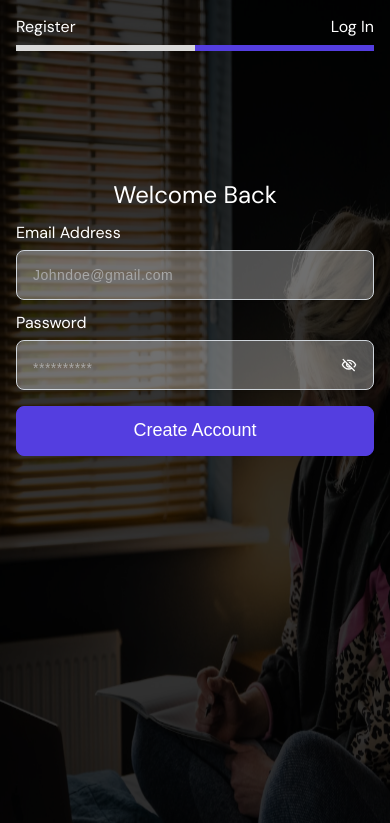
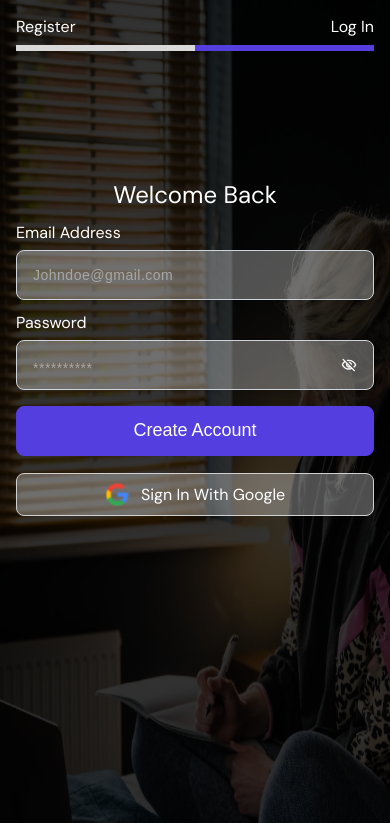
Before and after one commit to okhuaroboosayuki/chatter, a React (Create React App) app: page /signup/login in a window 390 px wide. Shown: the top 823 px of the page. Built offline with nearby package versions, Linux system fonts and the light colour scheme; no server answers.

Commit message:
displayed validation errors & error messages in a responsive way

```diff
--- a/src/components/Login.tsx
+++ b/src/components/Login.tsx
@@ -3,12 +3,14 @@ import "../styles/scss/sign-in.scss";
 import { useNavigate } from "react-router-dom";
 import { AuthContext } from "../context/AuthenticationContext";
 import { useContext, useState } from "react";
-import { auth } from "../lib/Firebase";
+import { auth, db, provider } from '../lib/Firebase';
 import { useFormik } from "formik";
 import * as Yup from "yup";
 import { ButtonLoader } from "./Loader";
 import VisibilityOutlinedIcon from "@mui/icons-material/VisibilityOutlined";
 import VisibilityOffOutlinedIcon from "@mui/icons-material/VisibilityOffOutlined";
+import { doc, setDoc } from "firebase/firestore";
+import GoogleIcon from "../icons/GoogleIcon";
 
 export const Login = () => {
   const [passwordVisibility, setPasswordVisibility] = useState(false);
@@ -16,7 +18,7 @@ export const Login = () => {
 
   const navigate = useNavigate();
 
-  const { login } = useContext(AuthContext);
+  const { login, googleSignIn } = useContext(AuthContext);
 
   const formik = useFormik({
     initialValues: {
@@ -38,16 +40,14 @@ export const Login = () => {
         navigate(`/feed/${loggedInUserId}`);
       } catch (error: any) {
         if (error.code === "auth/user-not-found") {
-          setError("No user found with this email address");
+          setError("User does not exist");
         } else if (error.code === "auth/wrong-password") {
           setError("Incorrect password");
         } else if (error.code === "auth/too-many-requests") {
           setError("Too many requests. Try again later");
         } else if (error.code === "auth/network-request-failed") {
           setError("Network error. Check your internet connection");
-        } else {
-          setError("Something went wrong. Try again later");
-        }
+        } else return;
       }
     },
     validationSchema: Yup.object({
@@ -57,6 +57,39 @@ export const Login = () => {
       password: Yup.string().required("Password is required"),
     }),
   });
+
+  const handleGoogleSignIn = async () => {
+    if (error) setError("");
+
+    try {
+      await googleSignIn({ auth, provider });
+
+      const loggedInUserId = auth.currentUser?.uid;
+
+      const userRef = doc(db, "users", `${loggedInUserId}`);
+
+      await setDoc(
+        userRef,
+        {
+          id: loggedInUserId,
+          firstName: auth.currentUser?.displayName?.split(" ")[0],
+          lastName: auth.currentUser?.displayName?.split(" ")[1],
+          email: auth.currentUser?.email,
+          designation: "",
+          picture: auth.currentUser?.photoURL,
+        },
+        { merge: true }
+      );
+
+      navigate(`/feed/${loggedInUserId}`);
+    } catch (error: any) {
+      if (error.code === "auth/network-request-failed") {
+        setError("Network error. Check your internet connection");
+      } else if (error.code === "auth/too-many-requests") {
+        setError("Too many requests. Try again later");
+      } else return;
+    }
+  };
 
   // handle password visibility
   const handlePasswordVisibility = () => {
@@ -81,9 +114,8 @@ export const Login = () => {
         <link rel="canonical" href="/signup/login" />
       </Helmet>
       <div className="login_container">
-        {error && <div className="error">{error}</div>}
-
         <form onSubmit={formik.handleSubmit}>
+          {error && <div className="main_error">{error}</div>}
           <h2 className="login_header">Welcome Back</h2>
           <div className="wrapper_container">
             <div className="input_wrapper">
@@ -104,9 +136,9 @@ export const Login = () => {
                 }
               />
             </div>
-            {/* {formik.errors.email && formik.touched.email && (
+            {formik.errors.email && formik.touched.email && (
               <div className="error">{formik.errors.email}</div>
-            )} */}
+            )}
           </div>
 
           <div className="wrapper_container">
@@ -143,9 +175,9 @@ export const Login = () => {
                 )}
               </div>
             </div>
-            {/* {formik.errors.password && formik.touched.password && (
-                <div className="error">{formik.errors.password}</div>
-              )} */}
+            {formik.errors.password && formik.touched.password && (
+              <div className="error">{formik.errors.password}</div>
+            )}
           </div>
 
           <div className="submit_btn">
@@ -155,6 +187,15 @@ export const Login = () => {
               <button type="submit">Create account</button>
             )}
           </div>
+
+          <div className="or_sign_with">
+          <div className="google" onClick={handleGoogleSignIn}>
+            <span>
+              <GoogleIcon />
+              <div>Sign in with google</div>
+            </span>
+          </div>
+        </div>
         </form>
       </div>
     </>
--- a/src/components/SignUp.tsx
+++ b/src/components/SignUp.tsx
@@ -89,7 +89,8 @@ export const SignUp = () => {
   });
 
   const handleGoogleSignIn = async () => {
-    setError("");
+    if (error) setError("");
+
     try {
       await googleSignIn({ auth, provider });
 
@@ -116,9 +117,7 @@ export const SignUp = () => {
         setError("Network error. Check your internet connection");
       } else if (error.code === "auth/too-many-requests") {
         setError("Too many requests. Try again later");
-      } else {
-        setError("Something went wrong. Try again later");
-      }
+      } else return;
     }
   };
 
@@ -162,9 +161,9 @@ export const SignUp = () => {
         <link rel="canonical" href="/signup" />
       </Helmet>
 
-      {error && <div className="error">{error}</div>}
 
       <form onSubmit={formik.handleSubmit}>
+      {error && <div className="main_error">{error}</div>}
         <h2>Register as a Writer/Reader</h2>
         <div className="names">
           <div className="wrapper_container">
@@ -186,9 +185,9 @@ export const SignUp = () => {
                 }
               />
             </div>
-            {/* {formik.errors.firstName && formik.touched.firstName && (
+            {formik.errors.firstName && formik.touched.firstName && (
               <div className="error">{formik.errors.firstName}</div>
-            )} */}
+            )}
           </div>
           <div className="wrapper_container">
             <div className="input_wrapper">
@@ -209,9 +208,9 @@ export const SignUp = () => {
                 }
               />
             </div>
-            {/* {formik.errors.lastName && formik.touched.lastName && (
+            {formik.errors.lastName && formik.touched.lastName && (
               <div className="error">{formik.errors.lastName}</div>
-            )} */}
+            )}
           </div>
         </div>
 
@@ -234,9 +233,9 @@ export const SignUp = () => {
               }
             />
           </div>
-          {/* {formik.errors.designation && formik.touched.designation && (
-              <div className="error">{formik.errors.designation}</div>
-            )} */}
+          {formik.errors.designation && formik.touched.designation && (
+            <div className="error">{formik.errors.designation}</div>
+          )}
         </div>
 
         <div className="wrapper_container">
@@ -258,9 +257,9 @@ export const SignUp = () => {
               }
             />
           </div>
-          {/* {formik.errors.email && formik.touched.email && (
+          {formik.errors.email && formik.touched.email && (
             <div className="error">{formik.errors.email}</div>
-          )} */}
+          )}
         </div>
 
         <div className="wrapper_container">
@@ -296,9 +295,9 @@ export const SignUp = () => {
               )}
             </div>
           </div>
-          {/* {formik.errors.password && formik.touched.password && (
+          {formik.errors.password && formik.touched.password && (
             <div className="error">{formik.errors.password}</div>
-          )} */}
+          )}
         </div>
 
         <div className="wrapper_container">
@@ -334,9 +333,9 @@ export const SignUp = () => {
               )}
             </div>
           </div>
-          {/* {formik.errors.confirmPassword && formik.touched.confirmPassword && (
+          {formik.errors.confirmPassword && formik.touched.confirmPassword && (
             <div className="error">{formik.errors.confirmPassword}</div>
-          )} */}
+          )}
         </div>
 
         <div className="submit_btn">
```
